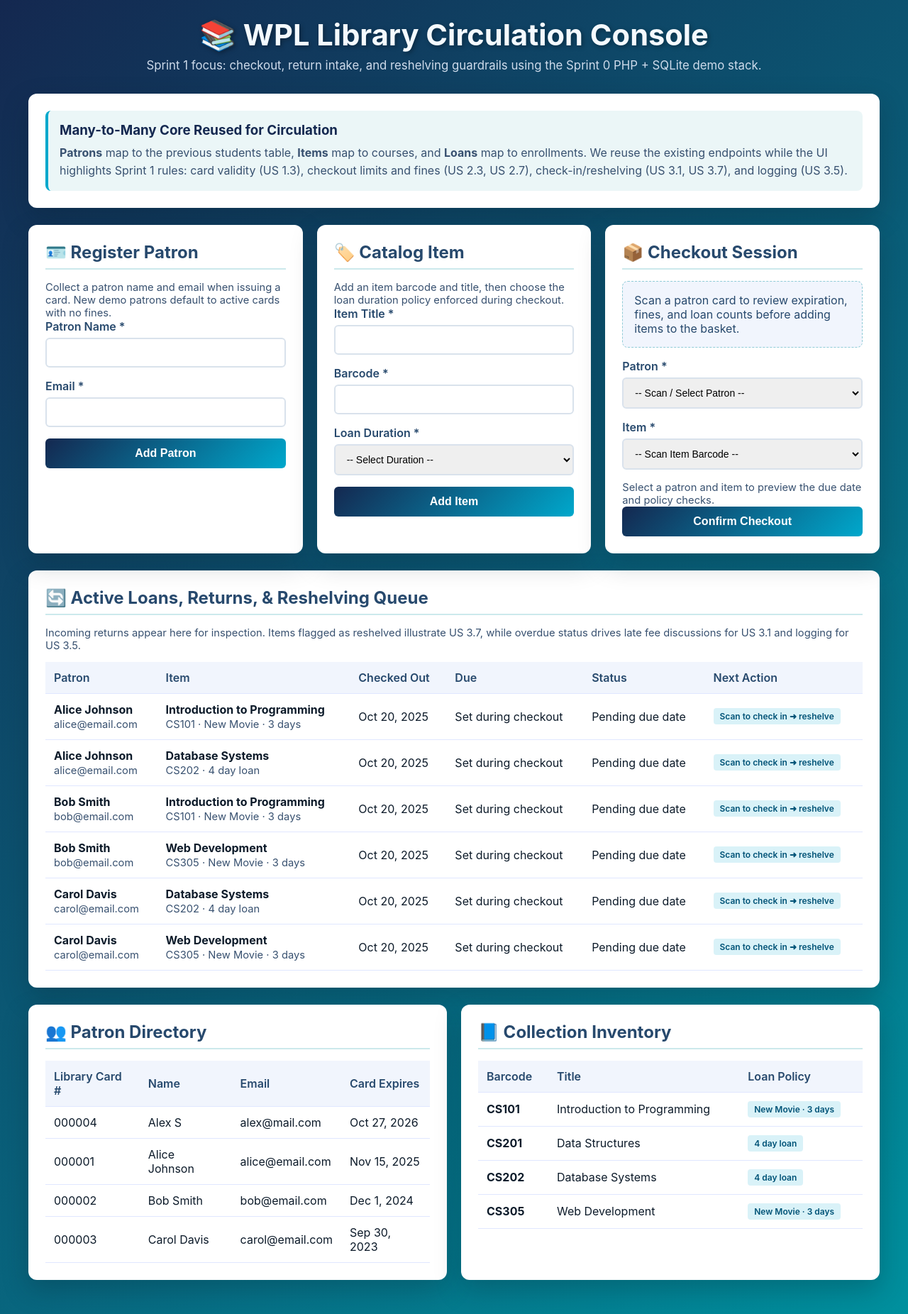
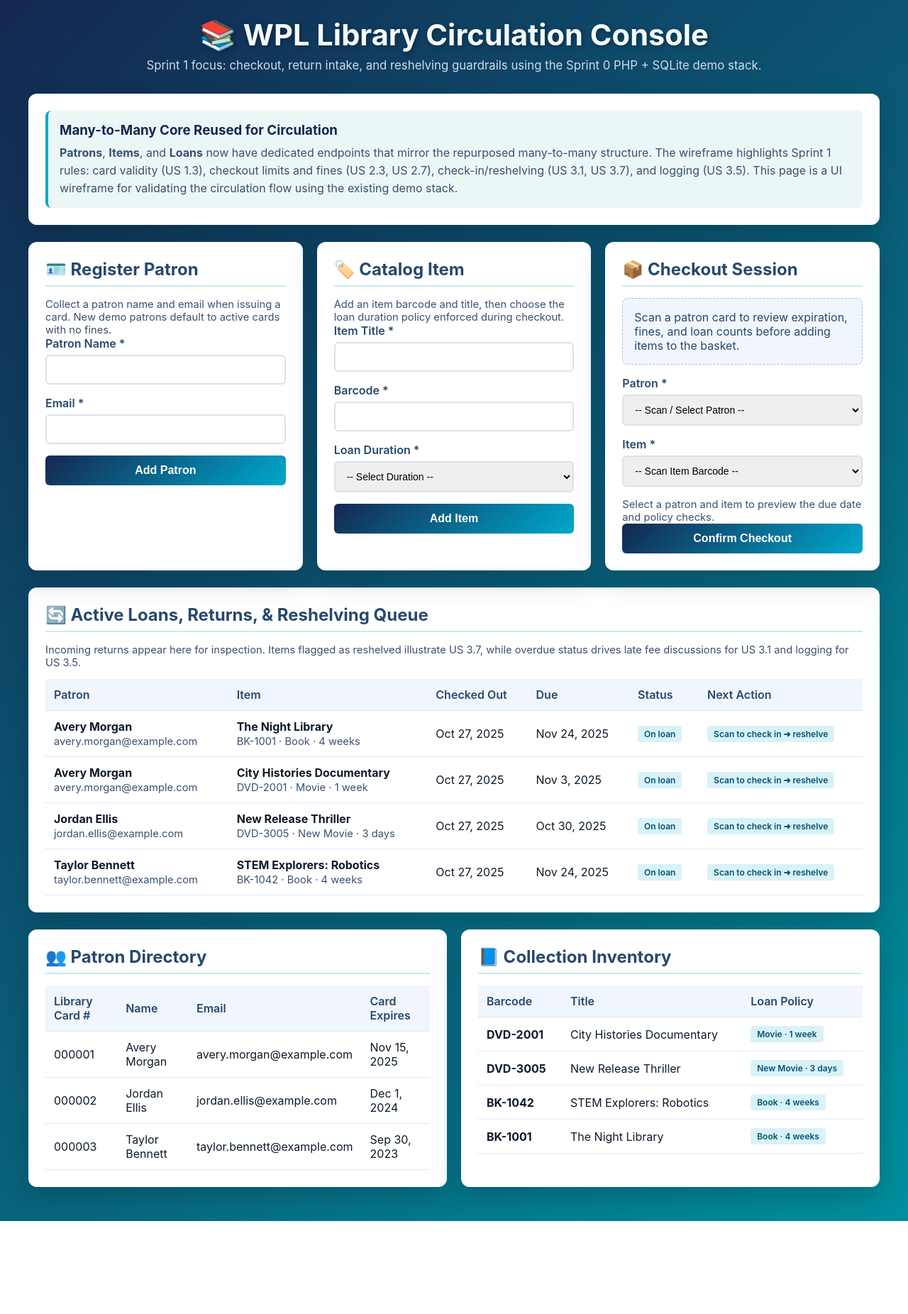
Before and after one commit to Tahseen-gh/Library-Management-System, a PHP site: page /public/index.html in a window 1280 px wide. Shown: the whole page at 71% size. After the commit the page ends 1721 px from the top, so only its background shows below. Run offline with PHP 8.4, Linux system fonts and the light colour scheme; data comes from the database, SQL or seed files in the repository; both versions use the stored data as it was before the commit.

Commit message:
Clarify circulation wireframe scope (#3)

```diff
--- a/api/courses.php
+++ /dev/null
@@ -1,33 +0,0 @@
-<?php
-declare(strict_types=1);
-
-require_once __DIR__ . '/../db.php';
-
-$db = get_db();
-
-if ($_SERVER['REQUEST_METHOD'] === 'GET') {
-    $results = $db->query('SELECT * FROM courses ORDER BY course_code');
-    $data = [];
-    while ($row = $results->fetchArray(SQLITE3_ASSOC)) {
-        $data[] = $row;
-    }
-    json_response($data);
-    exit;
-}
-
-if ($_SERVER['REQUEST_METHOD'] === 'POST') {
-    $courseName = $_POST['course_name'] ?? '';
-    $courseCode = $_POST['course_code'] ?? '';
-    $credits = (int)($_POST['credits'] ?? 0);
-
-    $stmt = $db->prepare('INSERT INTO courses (course_name, course_code, credits) VALUES (:name, :code, :credits)');
-    $stmt->bindValue(':name', $courseName, SQLITE3_TEXT);
-    $stmt->bindValue(':code', $courseCode, SQLITE3_TEXT);
-    $stmt->bindValue(':credits', $credits, SQLITE3_INTEGER);
-    $stmt->execute();
-
-    json_response(['success' => true, 'id' => $db->lastInsertRowID()], 201);
-    exit;
-}
-
-json_response(['error' => 'Method Not Allowed'], 405);
--- a/api/enrollments.php
+++ /dev/null
@@ -1,49 +0,0 @@
-<?php
-declare(strict_types=1);
-
-require_once __DIR__ . '/../db.php';
-
-$db = get_db();
-
-if ($_SERVER['REQUEST_METHOD'] === 'GET') {
-    $query = 'SELECT
-            e.id as enrollment_id,
-            s.id as student_id,
-            s.name as student_name,
-            s.email as student_email,
-            c.id as course_id,
-            c.course_name,
-            c.course_code,
-            c.credits,
-            e.enrollment_date,
-            e.grade
-        FROM enrollments e
-        JOIN students s ON e.student_id = s.id
-        JOIN courses c ON e.course_id = c.id
-        ORDER BY s.name, c.course_code';
-
-    $results = $db->query($query);
-    $data = [];
-    while ($row = $results->fetchArray(SQLITE3_ASSOC)) {
-        $data[] = $row;
-    }
-    json_response($data);
-    exit;
-}
-
-if ($_SERVER['REQUEST_METHOD'] === 'POST') {
-    $studentId = (int)($_POST['student_id'] ?? 0);
-    $courseId = (int)($_POST['course_id'] ?? 0);
-    $grade = $_POST['grade'] ?? '';
-
-    $stmt = $db->prepare('INSERT INTO enrollments (student_id, course_id, grade) VALUES (:student_id, :course_id, :grade)');
-    $stmt->bindValue(':student_id', $studentId, SQLITE3_INTEGER);
-    $stmt->bindValue(':course_id', $courseId, SQLITE3_INTEGER);
-    $stmt->bindValue(':grade', $grade, SQLITE3_TEXT);
-    $stmt->execute();
-
-    json_response(['success' => true, 'id' => $db->lastInsertRowID()], 201);
-    exit;
-}
-
-json_response(['error' => 'Method Not Allowed'], 405);
--- /dev/null
+++ b/api/items.php
@@ -0,0 +1,33 @@
+<?php
+declare(strict_types=1);
+
+require_once __DIR__ . '/../db.php';
+
+$db = get_db();
+
+if ($_SERVER['REQUEST_METHOD'] === 'GET') {
+    $results = $db->query('SELECT * FROM items ORDER BY title');
+    $data = [];
+    while ($row = $results->fetchArray(SQLITE3_ASSOC)) {
+        $data[] = $row;
+    }
+    json_response($data);
+    exit;
+}
+
+if ($_SERVER['REQUEST_METHOD'] === 'POST') {
+    $title = trim($_POST['title'] ?? '');
+    $barcode = trim($_POST['barcode'] ?? '');
+    $loanDuration = (int)($_POST['loan_duration_days'] ?? 0);
+
+    $stmt = $db->prepare('INSERT INTO items (title, barcode, loan_duration_days) VALUES (:title, :barcode, :loan_duration_days)');
+    $stmt->bindValue(':title', $title, SQLITE3_TEXT);
+    $stmt->bindValue(':barcode', $barcode, SQLITE3_TEXT);
+    $stmt->bindValue(':loan_duration_days', $loanDuration, SQLITE3_INTEGER);
+    $stmt->execute();
+
+    json_response(['success' => true, 'id' => $db->lastInsertRowID()], 201);
+    exit;
+}
+
+json_response(['error' => 'Method Not Allowed'], 405);
--- /dev/null
+++ b/api/loans.php
@@ -0,0 +1,49 @@
+<?php
+declare(strict_types=1);
+
+require_once __DIR__ . '/../db.php';
+
+$db = get_db();
+
+if ($_SERVER['REQUEST_METHOD'] === 'GET') {
+    $query = 'SELECT
+            l.id AS loan_id,
+            l.patron_id,
+            l.item_id,
+            l.due_date,
+            l.loaned_at,
+            p.name AS patron_name,
+            p.email AS patron_email,
+            i.title AS item_title,
+            i.barcode AS item_barcode,
+            i.loan_duration_days
+        FROM loans l
+        JOIN patrons p ON l.patron_id = p.id
+        JOIN items i ON l.item_id = i.id
+        ORDER BY p.name, i.barcode';
+
+    $results = $db->query($query);
+    $data = [];
+    while ($row = $results->fetchArray(SQLITE3_ASSOC)) {
+        $data[] = $row;
+    }
+    json_response($data);
+    exit;
+}
+
+if ($_SERVER['REQUEST_METHOD'] === 'POST') {
+    $patronId = (int)($_POST['patron_id'] ?? 0);
+    $itemId = (int)($_POST['item_id'] ?? 0);
+    $dueDate = trim($_POST['due_date'] ?? '');
+
+    $stmt = $db->prepare('INSERT INTO loans (patron_id, item_id, due_date) VALUES (:patron_id, :item_id, :due_date)');
+    $stmt->bindValue(':patron_id', $patronId, SQLITE3_INTEGER);
+    $stmt->bindValue(':item_id', $itemId, SQLITE3_INTEGER);
+    $stmt->bindValue(':due_date', $dueDate, SQLITE3_TEXT);
+    $stmt->execute();
+
+    json_response(['success' => true, 'id' => $db->lastInsertRowID()], 201);
+    exit;
+}
+
+json_response(['error' => 'Method Not Allowed'], 405);
--- a/api/students.php
+++ b/api/patrons.php
@@ -6,7 +6,7 @@ require_once __DIR__ . '/../db.php';
 $db = get_db();
 
 if ($_SERVER['REQUEST_METHOD'] === 'GET') {
-    $results = $db->query('SELECT * FROM students ORDER BY name');
+    $results = $db->query('SELECT * FROM patrons ORDER BY name');
     $data = [];
     while ($row = $results->fetchArray(SQLITE3_ASSOC)) {
         $data[] = $row;
@@ -16,10 +16,10 @@ if ($_SERVER['REQUEST_METHOD'] === 'GET') {
 }
 
 if ($_SERVER['REQUEST_METHOD'] === 'POST') {
-    $name = $_POST['name'] ?? '';
-    $email = $_POST['email'] ?? '';
+    $name = trim($_POST['name'] ?? '');
+    $email = trim($_POST['email'] ?? '');
 
-    $stmt = $db->prepare('INSERT INTO students (name, email) VALUES (:name, :email)');
+    $stmt = $db->prepare('INSERT INTO patrons (name, email) VALUES (:name, :email)');
     $stmt->bindValue(':name', $name, SQLITE3_TEXT);
     $stmt->bindValue(':email', $email, SQLITE3_TEXT);
     $stmt->execute();
--- a/db.php
+++ b/db.php
@@ -9,55 +9,53 @@ function get_db(): SQLite3 {
         return $db;
     }
 
-    $db = new SQLite3(__DIR__ . '/school.db');
+    $db = new SQLite3(__DIR__ . '/library.db');
 
     // Ensure tables exist
-    $db->exec('CREATE TABLE IF NOT EXISTS students (
+    $db->exec('CREATE TABLE IF NOT EXISTS patrons (
         id INTEGER PRIMARY KEY AUTOINCREMENT,
         name TEXT NOT NULL,
         email TEXT NOT NULL,
         created_at DATETIME DEFAULT CURRENT_TIMESTAMP
     )');
 
-    $db->exec('CREATE TABLE IF NOT EXISTS courses (
+    $db->exec('CREATE TABLE IF NOT EXISTS items (
         id INTEGER PRIMARY KEY AUTOINCREMENT,
-        course_name TEXT NOT NULL,
-        course_code TEXT NOT NULL,
-        credits INTEGER NOT NULL,
+        title TEXT NOT NULL,
+        barcode TEXT NOT NULL,
+        loan_duration_days INTEGER NOT NULL,
         created_at DATETIME DEFAULT CURRENT_TIMESTAMP
     )');
 
-    $db->exec('CREATE TABLE IF NOT EXISTS enrollments (
+    $db->exec('CREATE TABLE IF NOT EXISTS loans (
         id INTEGER PRIMARY KEY AUTOINCREMENT,
-        student_id INTEGER NOT NULL,
-        course_id INTEGER NOT NULL,
-        enrollment_date DATETIME DEFAULT CURRENT_TIMESTAMP,
-        grade TEXT,
-        FOREIGN KEY (student_id) REFERENCES students(id),
-        FOREIGN KEY (course_id) REFERENCES courses(id)
+        patron_id INTEGER NOT NULL,
+        item_id INTEGER NOT NULL,
+        loaned_at DATETIME DEFAULT CURRENT_TIMESTAMP,
+        due_date TEXT,
+        FOREIGN KEY (patron_id) REFERENCES patrons(id),
+        FOREIGN KEY (item_id) REFERENCES items(id)
     )');
 
     // Seed once if empty
-    $studentCount = (int)$db->querySingle('SELECT COUNT(*) FROM students');
-    if ($studentCount === 0) {
-        $db->exec("INSERT INTO students (name, email) VALUES
-            ('Alice Johnson', 'alice@email.com'),
-            ('Bob Smith', 'bob@email.com'),
-            ('Carol Davis', 'carol@email.com')");
+    $patronCount = (int)$db->querySingle('SELECT COUNT(*) FROM patrons');
+    if ($patronCount === 0) {
+        $db->exec("INSERT INTO patrons (name, email) VALUES
+            ('Avery Morgan', 'avery.morgan@example.com'),
+            ('Jordan Ellis', 'jordan.ellis@example.com'),
+            ('Taylor Bennett', 'taylor.bennett@example.com')");
 
-        $db->exec("INSERT INTO courses (course_name, course_code, credits) VALUES
-            ('Introduction to Programming', 'CS101', 3),
-            ('Database Systems', 'CS202', 4),
-            ('Web Development', 'CS305', 3),
-            ('Data Structures', 'CS201', 4)");
+        $db->exec("INSERT INTO items (title, barcode, loan_duration_days) VALUES
+            ('The Night Library', 'BK-1001', 28),
+            ('City Histories Documentary', 'DVD-2001', 7),
+            ('New Release Thriller', 'DVD-3005', 3),
+            ('STEM Explorers: Robotics', 'BK-1042', 28)");
 
-        $db->exec("INSERT INTO enrollments (student_id, course_id, grade) VALUES
-            (1, 1, 'A'),
-            (1, 2, 'B+'),
-            (2, 1, 'A-'),
-            (2, 3, 'B'),
-            (3, 2, 'A'),
-            (3, 3, 'A-')");
+        $db->exec("INSERT INTO loans (patron_id, item_id, due_date) VALUES
+            (1, 1, date('now', '+28 days')),
+            (1, 2, date('now', '+7 days')),
+            (2, 3, date('now', '+3 days')),
+            (3, 4, date('now', '+28 days'))");
     }
 
     return $db;
--- a/index.php
+++ b/index.php
@@ -1,3 +1,3 @@
 <?php
 header('Location: public/index.html');
-        exit;
+exit;
--- a/public/index.html
+++ b/public/index.html
@@ -118,7 +118,7 @@
         <div class="card">
             <div class="info-box">
                 <h3>Many-to-Many Core Reused for Circulation</h3>
-                <p><strong>Patrons</strong> map to the previous students table, <strong>Items</strong> map to courses, and <strong>Loans</strong> map to enrollments. We reuse the existing endpoints while the UI highlights Sprint&nbsp;1 rules: card validity (US&nbsp;1.3), checkout limits and fines (US&nbsp;2.3, US&nbsp;2.7), check-in/reshelving (US&nbsp;3.1, US&nbsp;3.7), and logging (US&nbsp;3.5).</p>
+                <p><strong>Patrons</strong>, <strong>Items</strong>, and <strong>Loans</strong> now have dedicated endpoints that mirror the repurposed many-to-many structure. The wireframe highlights Sprint&nbsp;1 rules: card validity (US&nbsp;1.3), checkout limits and fines (US&nbsp;2.3, US&nbsp;2.7), check-in/reshelving (US&nbsp;3.1, US&nbsp;3.7), and logging (US&nbsp;3.5). This page is a UI wireframe for validating the circulation flow using the existing demo stack.</p>
             </div>
         </div>
 
@@ -238,7 +238,7 @@
             const formData = new FormData();
             formData.append('name', document.getElementById('patron-name').value);
             formData.append('email', document.getElementById('patron-email').value);
-            await fetch(`${API_BASE}/students.php`, { method: 'POST', body: formData });
+            await fetch(`${API_BASE}/patrons.php`, { method: 'POST', body: formData });
             e.target.reset();
             checkoutMessage.textContent = '';
             loadAllData();
@@ -247,10 +247,10 @@
         document.getElementById('item-form').addEventListener('submit', async (e) => {
             e.preventDefault();
             const formData = new FormData();
-            formData.append('course_name', document.getElementById('item-title').value);
-            formData.append('course_code', document.getElementById('item-barcode').value);
-            formData.append('credits', document.getElementById('loan-policy').value);
-            await fetch(`${API_BASE}/courses.php`, { method: 'POST', body: formData });
+            formData.append('title', document.getElementById('item-title').value);
+            formData.append('barcode', document.getElementById('item-barcode').value);
+            formData.append('loan_duration_days', document.getElementById('loan-policy').value);
+            await fetch(`${API_BASE}/items.php`, { method: 'POST', body: formData });
             e.target.reset();
             checkoutMessage.textContent = '';
             loadAllData();
@@ -272,13 +272,14 @@
             }
 
             const item = items.find(i => i.id === itemId);
-            const dueDate = calculateDueDate(item.loan_days);
+            const dueDate = calculateDueDate(item.loan_duration_days);
 
             const formData = new FormData();
-            formData.append('student_id', patronId);
-            formData.append('course_id', itemId);
-            formData.append('grade', dueDate);
-            await fetch(`${API_BASE}/enrollments.php`, { method: 'POST', body: formData });
+            formData.append('patron_id', patronId);
+            formData.append('item_id', itemId);
+            formData.append('due_date', dueDate);
+            await fetch(`${API_BASE}/loans.php`, { method: 'POST', body: formData });
+
             showCheckoutMessage(`Checkout recorded. Item is due on ${formatDisplayDate(dueDate)}.`, true);
             loadAllData();
             e.target.reset();
@@ -299,7 +300,7 @@
         }
 
         async function loadPatrons() {
-            const response = await fetch(`${API_BASE}/students.php`);
+            const response = await fetch(`${API_BASE}/patrons.php`);
             patrons = await response.json();
 
             const table = document.getElementById('patrons-table');
@@ -328,11 +329,11 @@
         }
 
         async function loadItems() {
-            const response = await fetch(`${API_BASE}/courses.php`);
+            const response = await fetch(`${API_BASE}/items.php`);
             const rawItems = await response.json();
             items = rawItems.map(item => ({
                 ...item,
-                loan_days: Number(item.credits) || 0
+                loan_duration_days: Number(item.loan_duration_days) || 0
             }));
 
             const table = document.getElementById('items-table');
@@ -356,16 +357,16 @@
             }
 
             itemsSelect.innerHTML = '<option value="">-- Scan Item Barcode --</option>' +
-                items.map(item => `<option value="${item.id}" data-days="${item.loan_days}">${escapeHtml(item.course_code)} · ${escapeHtml(item.course_name)}</option>`).join('');
+                items.map(item => `<option value="${item.id}" data-days="${item.loan_duration_days}">${escapeHtml(item.barcode)} · ${escapeHtml(item.title)}</option>`).join('');
         }
 
         async function loadLoans() {
-            const response = await fetch(`${API_BASE}/enrollments.php`);
+            const response = await fetch(`${API_BASE}/loans.php`);
             const rawLoans = await response.json();
             loans = rawLoans.map(loan => ({
                 ...loan,
-                loan_days: Number(loan.credits) || 0,
-                due_date: parseDueDate(loan.grade)
+                loan_duration_days: Number(loan.loan_duration_days) || 0,
+                due_date: parseDueDate(loan.due_date)
             }));
 
             const table = document.getElementById('loans-table');
@@ -399,17 +400,17 @@
                     <td>${patron.id.toString().padStart(6, '0')}</td>
                     <td>${escapeHtml(patron.name)}</td>
                     <td>${escapeHtml(patron.email)}</td>
-                    <td>${profile.cardExpires ? formatDisplayDate(profile.cardExpires) : 'Set at enrollment'}</td>
+                    <td>${profile.cardExpires ? formatDisplayDate(profile.cardExpires) : 'Set when card is issued'}</td>
                 </tr>
             `;
         }
 
         function renderItemRow(item) {
-            const policy = POLICY_LABELS[item.loan_days] || `${item.loan_days || '—'} day loan`;
+            const policy = POLICY_LABELS[item.loan_duration_days] || `${item.loan_duration_days || '—'} day loan`;
             return `
                 <tr>
-                    <td><strong>${escapeHtml(item.course_code)}</strong></td>
-                    <td>${escapeHtml(item.course_name)}</td>
+                    <td><strong>${escapeHtml(item.barcode)}</strong></td>
+                    <td>${escapeHtml(item.title)}</td>
                     <td><span class="badge badge-policy">${policy}</span></td>
                 </tr>
             `;
@@ -418,12 +419,12 @@
         function renderLoanRow(loan) {
             const dueDisplay = loan.due_date ? formatDisplayDate(loan.due_date) : 'Set during checkout';
             const status = loan.due_date ? describeDueStatus(loan.due_date) : 'Pending due date';
-            const policy = POLICY_LABELS[loan.loan_days] || `${loan.loan_days || '—'} day loan`;
+            const policy = POLICY_LABELS[loan.loan_duration_days] || `${loan.loan_duration_days || '—'} day loan`;
             return `
                 <tr>
-                    <td><strong>${escapeHtml(loan.student_name)}</strong><br><span class="loan-meta">${escapeHtml(loan.student_email)}</span></td>
-                    <td><strong>${escapeHtml(loan.course_name)}</strong><br><span class="loan-meta">${escapeHtml(loan.course_code)} · ${policy}</span></td>
-                    <td>${formatDisplayDate(loan.enrollment_date)}</td>
+                    <td><strong>${escapeHtml(loan.patron_name)}</strong><br><span class="loan-meta">${escapeHtml(loan.patron_email)}</span></td>
+                    <td><strong>${escapeHtml(loan.item_title)}</strong><br><span class="loan-meta">${escapeHtml(loan.item_barcode)} · ${policy}</span></td>
+                    <td>${formatDisplayDate(loan.loaned_at)}</td>
                     <td>${dueDisplay}</td>
                     <td>${status}</td>
                     <td><span class="badge badge-policy">Scan to check in ➜ reshelve</span></td>
@@ -462,8 +463,8 @@
             }
             const item = items.find(i => i.id === itemId);
             const eligibility = describeEligibility(patronId);
-            const due = calculateDueDate(item.loan_days);
-            const policy = POLICY_LABELS[item.loan_days] || `${item.loan_days || '—'} day loan`;
+            const due = calculateDueDate(item.loan_duration_days);
+            const policy = POLICY_LABELS[item.loan_duration_days] || `${item.loan_duration_days || '—'} day loan`;
             const warnings = [];
             if (eligibility.expired) warnings.push('Card expired');
             if (eligibility.hasFines) warnings.push('Outstanding fines');
@@ -477,7 +478,7 @@
             const today = new Date();
             today.setHours(0,0,0,0);
             const expired = cardExpires ? cardExpires < today : false;
-            const loanCount = loans.filter(loan => loan.student_id === patronId).length;
+            const loanCount = loans.filter(loan => loan.patron_id === patronId).length;
             const fines = profile.fines ?? 0;
             return {
                 cardExpires,
```
Also changed, not shown: README.md, school.db (deleted), 1 other file.
